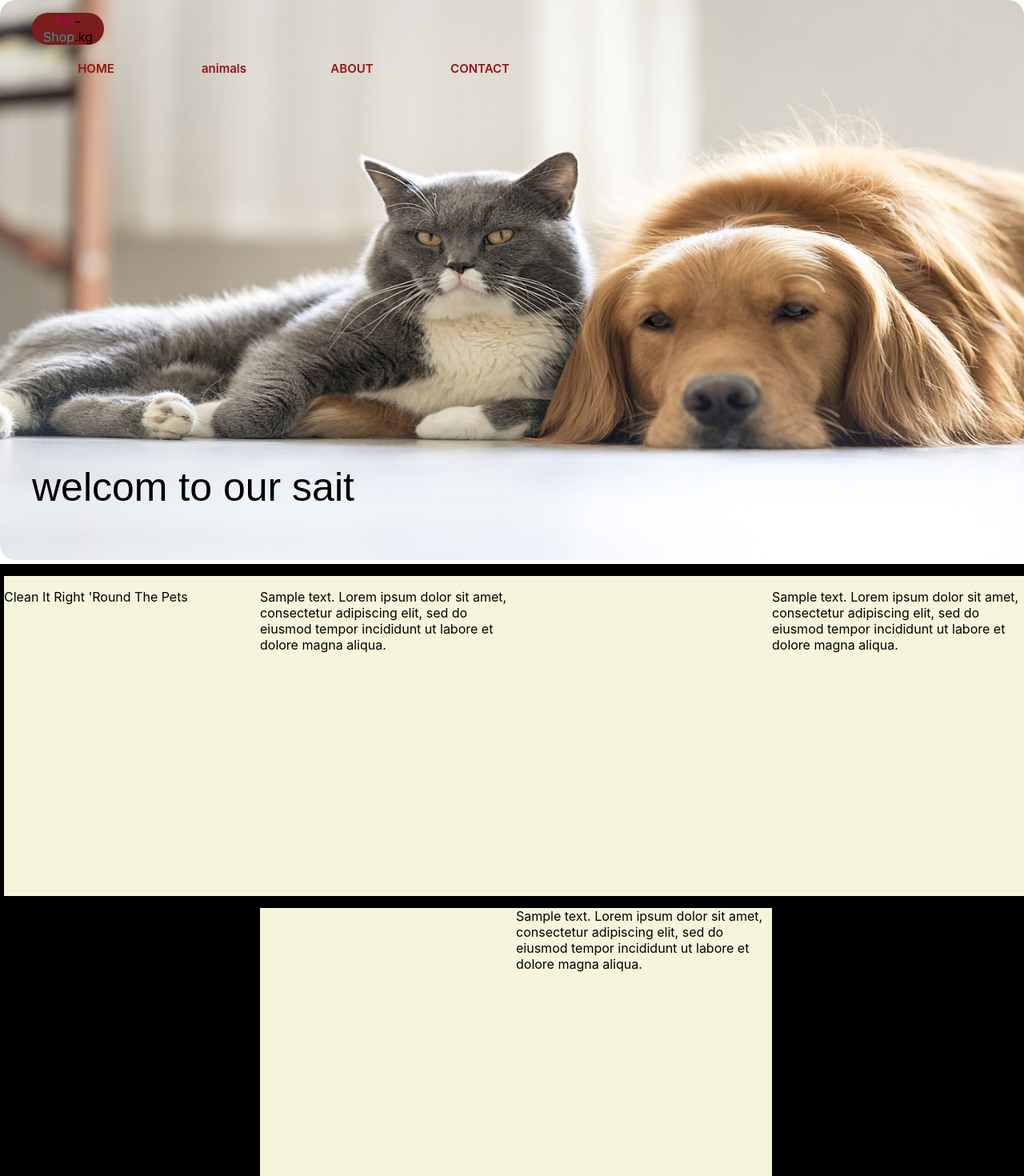
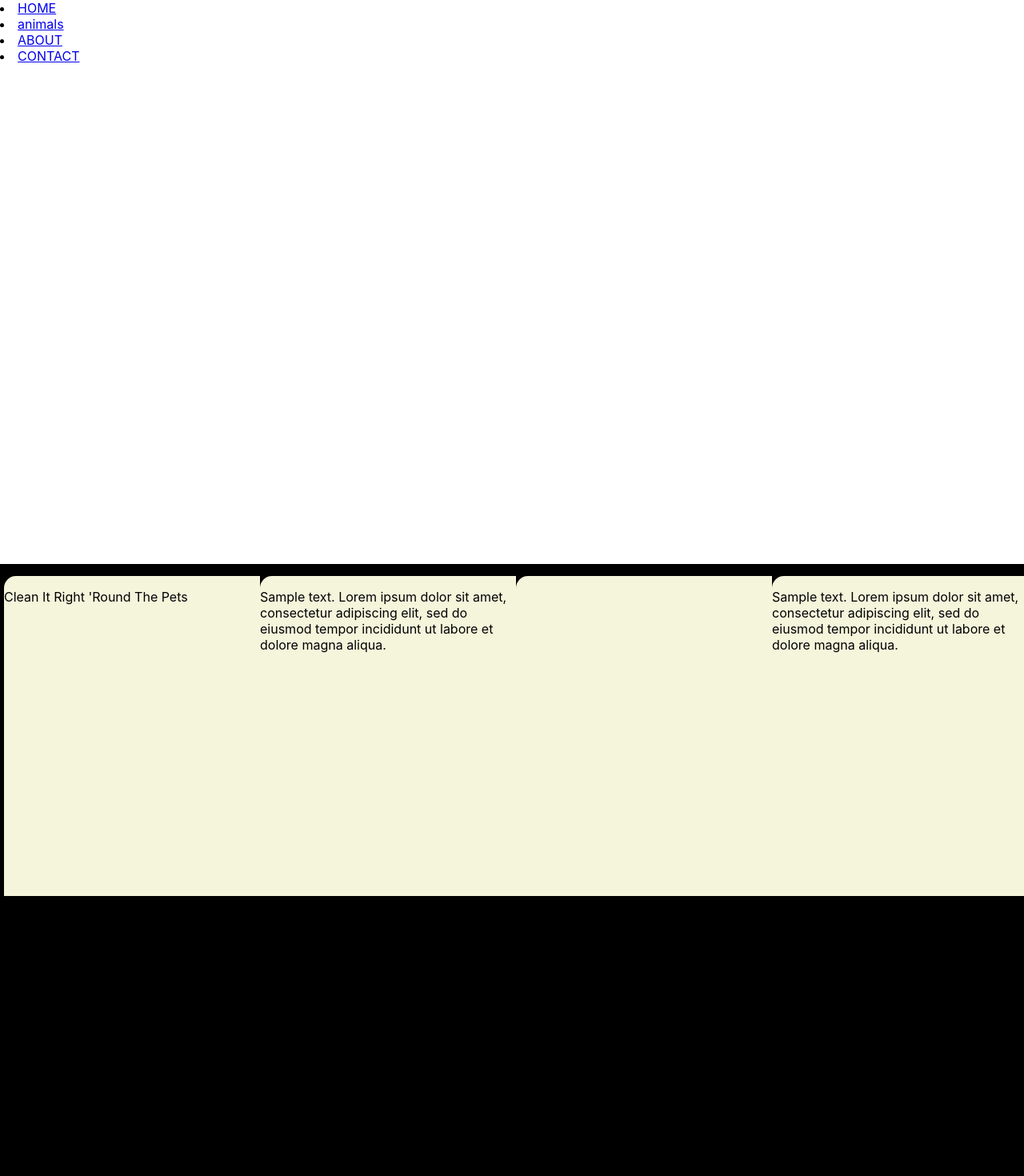
Before and after one commit to baielw/pet-shop-kg-diploma, a React (Create React App) app: page / in a window 1280 px wide. Shown: the top 1470 px of the page at 80% size. Built offline with nearby package versions, Linux system fonts and the light colour scheme.

Commit message:
restart nav

```diff
--- a/src/componets/Header/Header.css
+++ b/src/componets/Header/Header.css
@@ -9,10 +9,9 @@ header {
   justify-content: center;
 
   display: flex;
-  flex-wrap: wrap;
   margin: 5px;
 
-
+  flex: 33.333%;
 
   width: 100%;
   height: 790px;
@@ -23,6 +22,7 @@ header {
     height: 400px;
     margin-top: 15px;
     background-color: beige;
+    border-top-left-radius: 15px;
 }
 
 
--- a/src/componets/Header/Header.js
+++ b/src/componets/Header/Header.js
@@ -1,5 +1,6 @@
 import "./Header.css";
-import headerImage from '../../assens/table1img.jpg'
+/*import headerImage from '../../assens/table1img.jpg'*/
+
 
 function Header() {
     return (
@@ -21,9 +22,6 @@ function Header() {
                     <div className="copyin">
                         <p>Sample text. Lorem ipsum dolor sit amet, consectetur adipiscing elit, sed do eiusmod tempor incididunt ut labore et dolore magna aliqua. </p>
                     </div>
-                    <div className="copyin"></div>
-                    <div className="copyin">Sample text. Lorem ipsum dolor sit amet, consectetur adipiscing elit, sed do eiusmod tempor incididunt ut labore et dolore magna aliqua. </div>
-
                 </div>
 
                 {/*
--- a/src/componets/Nav/Nav.css
+++ b/src/componets/Nav/Nav.css
@@ -1,13 +1,41 @@
 nav {
     width: 100%;
     height: 700px;
-
-    border-radius: 20px;
-    background-image: url(../../assens/header.jpg);
-    background-size: 100% 700px;
-    overflow: hidden;
 }
 
+.nav ul li {
+    list-style: none;
+    text-align: center;
+    margin-top: 15px;
+}
+
+.nav ul li a {
+    float: left;
+    width: 150px;
+    text-decoration: none;
+    font-size: 15px;
+    font-weight: 600;
+    color: rgb(151, 19, 19);
+    padding: 5px;
+    cursor: pointer;
+}
+
+
+.nav ul li a:hover {
+
+        transition: all 0.5s ease;
+        -webkit-transition: all 0.5s ease;
+        -o-transition: all 0.5s ease;
+        -ms-transition: all 0.5s ease;
+        -moz-transition: all 0.5s ease;
+        background-color: rgb(80, 81, 99);
+        color: black;
+        border-radius: 15px;
+}
+
+
+
+  /*
 .logo {
     width: 90px;
     background-color: rgb(122, 29, 29);
@@ -56,17 +84,15 @@ text-align: center ;
     cursor: pointer;
 }
 
-.nav{
-    float: center;
-}
 
 .top-menu ul li a:hover {
     transition: all 0.5s ease;
     -webkit-transition: all 0.5s ease;
-    -o-transition: all 0.5s ease;
+    -o-transition: all 0.5s ease;aspect-ratio: ;
     -ms-transition: all 0.5s ease;
     -moz-transition: all 0.5s ease;
     background-color: rgb(80, 81, 99);
     color: black;
     border-radius: 15px;
 }
+*/
--- a/src/componets/Nav/Nav.js
+++ b/src/componets/Nav/Nav.js
@@ -3,29 +3,13 @@ function Nav() {
     return (
 
         <nav>
-            <div className="top-menu">
-                <ul>
-                    <li>
-                        <div className="logo">
-                            <span className="pet">Pet</span>-<span className="shop">Shop</span>.kg
-                        </div>
-                    </li>
-
-                    <div className="nav">
-
-                        <li><a href="https://google.com">HOME</a></li>
-                        <li><a href="https://google.com">animals</a></li>
-                        <li><a href="https://google.com">ABOUT</a></li>
-                        <li><a href="https://google.com">CONTACT</a></li>
-
-                    </div>
-                    <p>welcom to our sait</p>
-                </ul>
-
+            <div className="nav">
+                <li><a href="https://google.com">HOME</a></li>
+                <li><a href="https://google.com">animals</a></li>
+                <li><a href="https://google.com">ABOUT</a></li>
+                <li><a href="https://google.com">CONTACT</a></li>
 
             </div>
-
-            <div className="p"> </div>
         </nav>
     );
 }
```
Also changed, not shown: src/assens/headercopy1.jpg (added).
